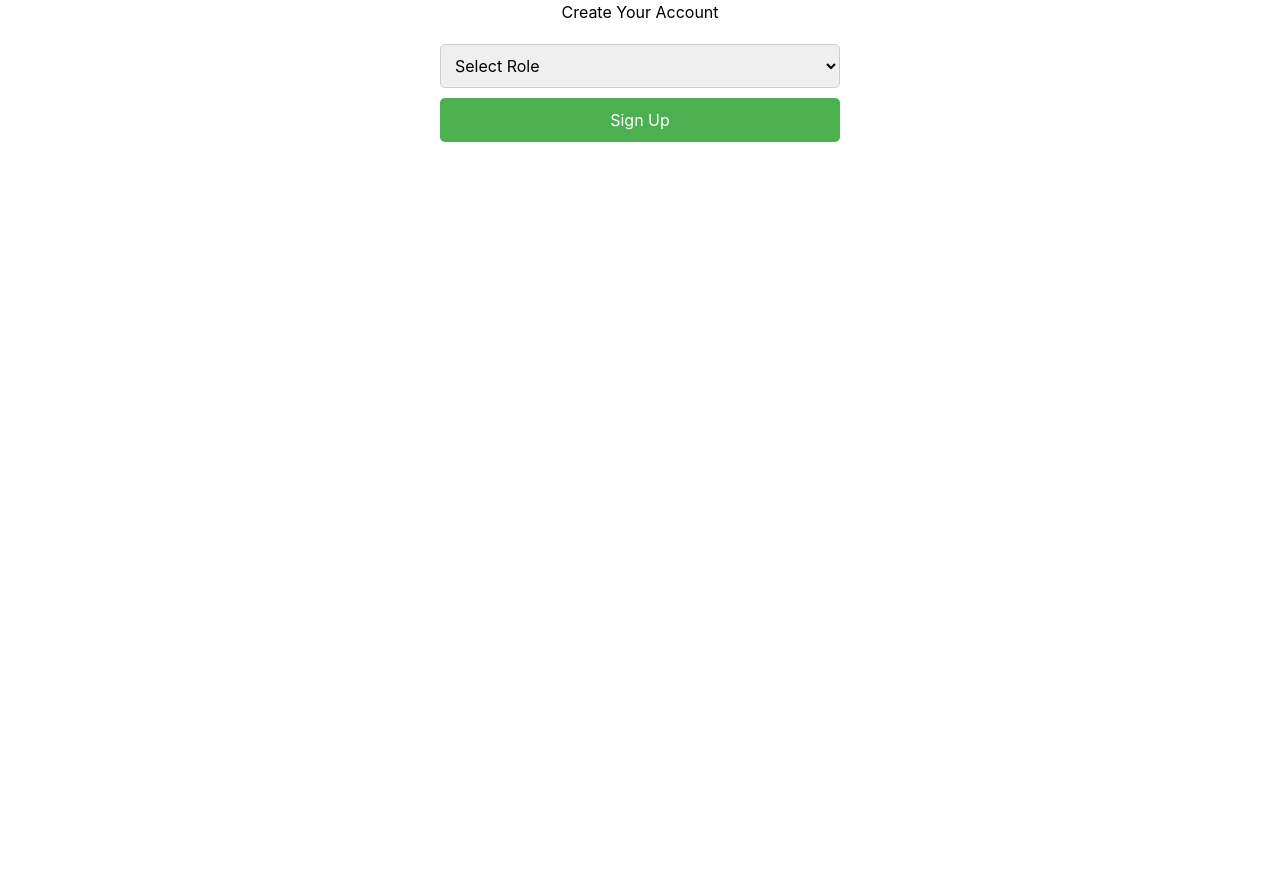
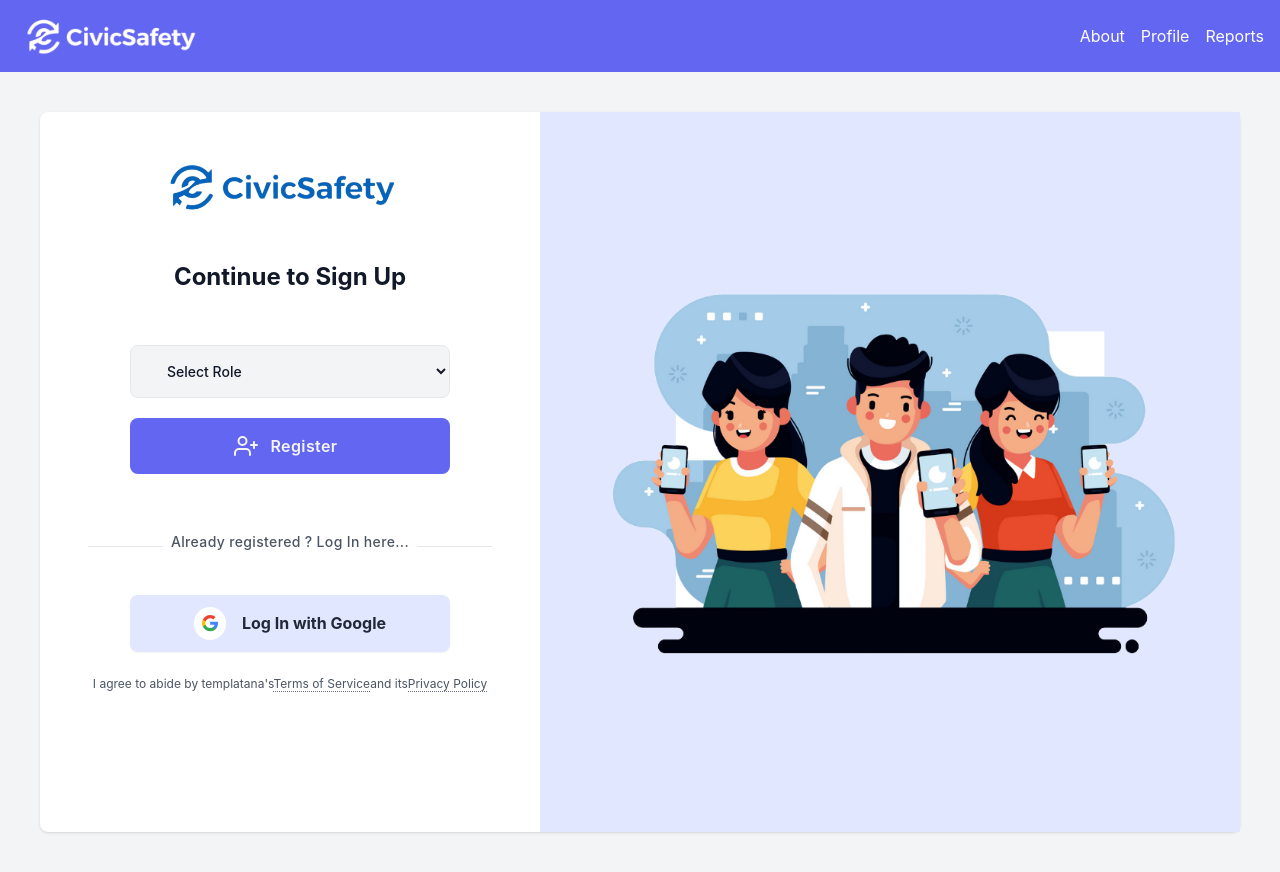
Before and after one commit to AYUSHSAHU2004/Electro-Hack, a React (Create React App) app in the folder front/: page /SignUp in a window 1280 px wide. Before the commit the page ends 800 px from the top, so only its background shows below. Built offline with nearby package versions, Linux system fonts and the light colour scheme; no server answers.

Commit message:
signUp page ui updated

```diff
--- a/front/src/App.js
+++ b/front/src/App.js
@@ -6,6 +6,7 @@
 import Login from './Pages/Login/Login';
 import SignUp from './Pages/SignUp/SignUp';
 import Home from './Pages/Home/Home';
+import Navbar from './components/Navbar';
 
 const App = () => {
   const [user, setUser] = useState(null);
@@ -55,9 +56,11 @@
     return () => unsubscribe();
   }, []);
 
-
+  const [isLoggedIn, setIsLoggedIn] = useState(true);
+   const [userRole, setUserRole] =useState('Public');
   return (
     <Router>
+      <Navbar isLoggedIn={isLoggedIn} userRole={userRole}/>
       <Routes>
         <Route
           path="/"
--- a/front/src/Pages/SignUp/SignUp.jsx
+++ b/front/src/Pages/SignUp/SignUp.jsx
@@ -1,68 +1,68 @@
-import React, { useState } from 'react';
-import axios from 'axios';
-import { signInWithPopup } from 'firebase/auth';
-import { auth, googleProvider } from '../../firebase/firebase';
-import { motion } from 'framer-motion';
+import React, { useState } from "react";
+import axios from "axios";
+import { signInWithPopup } from "firebase/auth";
+import { auth, googleProvider } from "../../firebase/firebase";
 
-const SignUp = ({onLogin}) => {
-  const [role, setRole] = useState('');
-  const [email, setEmail] = useState('');
-  const [phoneNumber, setPhoneNumber] = useState('');
-  const [location, setLocation] = useState('');
-  const [department, setDepartment] = useState('');
-  const [error, setError] = useState('');
-  const [success, setSuccess] = useState('');
-
-  const [PublicState, setPublicState] = useState({ email: '', phoneNumber: '' });
-  const [AuthorityState, setAuthorityState] = useState({ email: '', phoneNumber: '', location: '', department: '' });
+const SignUp = ({ onLogin }) => {
+  const [role, setRole] = useState("");
+  const [PublicState, setPublicState] = useState({ phoneNumber: "" });
+  const [AuthorityState, setAuthorityState] = useState({
+    phoneNumber: "",
+    location: "",
+    department: "",
+  });
+  const [error, setError] = useState("");
+  const [success, setSuccess] = useState("");
 
   const handleSubmit = async (e) => {
     e.preventDefault();
-    setError('');
-    setSuccess('');
+    setError("");
+    setSuccess("");
 
     // Retrieve the email from localStorage
 
     try {
       const result = await signInWithPopup(auth, googleProvider);
       const user = result.user;
-      localStorage.setItem("user",user.email);
+      localStorage.setItem("user", user.email);
       onLogin(user);
-      if (role === 'Public') {
+      if (role === "Public") {
+        localStorage.setItem("role", "PUBLIC");
         // Send POST request to Public SignUp endpoint
-        const response = await axios.post('http://localhost:5000/users/SignUpPublic', {
+        const response = await axios.post(
+          "http://localhost:5000/users/SignUpPublic",
+          {
             email: user.email, // Include email from localStorage
             phoneNumber: PublicState.phoneNumber, // Include phone number from the form
-        });
+          }
+        );
 
         if (response.status === 201) {
-          setSuccess('Successfully registered as Public!');
-          setPublicState({ phoneNumber: '' }); // Resetting fields after successful registration
+          setSuccess("Successfully registered as Public!");
+          setPublicState({ phoneNumber: "" }); // Resetting fields after successful registration
         }
-      } else if (role === 'Authority') {
+      } else if (role === "Authority") {
+        localStorage.setItem("role", "AUTHORITY");
         // Send POST request to Authority SignUp endpoint
-        const response = await axios.post('http://localhost:5000/users/SignUpAuthority', {
+        const response = await axios.post(
+          "http://localhost:5000/users/SignUpAuthority",
+          {
             email: user.email, // Include email from localStorage
             phoneNumber: AuthorityState.phoneNumber, // Include phone number from the form
             Location: AuthorityState.location, // Include location from the form
             Department: AuthorityState.department, // Include department from the form
-        });
+          }
+        );
 
         if (response.status === 201) {
-          setSuccess('Successfully registered as Authority!');
-          setAuthorityState({ phoneNumber: '', location: '', department: '' }); // Resetting fields after successful registration
+          setSuccess("Successfully registered as Authority!");
+          setAuthorityState({ phoneNumber: "", location: "", department: "" }); // Resetting fields after successful registration
         }
       }
     } catch (error) {
-      console.error('Error during user registration:', error);
-      setError('Registration failed. Please try again.');
+      console.error("Error during user registration:", error);
+      setError("Registration failed. Please try again.");
     }
-  };
-
-
-
-  const handleRoleChange = (e) => {
-    setRole(e.target.value);
   };
 
   const handlePublicInputChange = (e) => {
@@ -81,180 +81,160 @@
     }));
   };
 
-  // Animation variants
-  const containerVariants = {
-    hidden: { opacity: 0, scale: 0.9, y: 50 },
-    visible: { opacity: 1, scale: 1, y: 0, transition: { duration: 0.5 } },
-  };
-
-  const buttonVariants = {
-    hover: { scale: 1.1, boxShadow: '0px 0px 8px rgba(0, 0, 0, 0.3)' },
-    tap: { scale: 0.95 },
+  const handleRoleChange = (event) => {
+    setRole(event.target.value);
   };
 
   return (
-    <motion.div
-      initial="hidden"
-      animate="visible"
-      variants={containerVariants}
-      style={{ display: 'flex', flexDirection: 'column', alignItems: 'center' }}
-    >
-      <motion.h2
-        initial={{ y: -10, opacity: 0 }}
-        animate={{ y: 0, opacity: 1, transition: { duration: 0.3 } }}
-      >
-        Create Your Account
-      </motion.h2>
-      <form
-        onSubmit={handleSubmit}
-        style={{
-          marginTop: '20px',
-          width: '100%',
-          maxWidth: '400px',
-          display: 'flex',
-          flexDirection: 'column',
-        }}
-      >
-        {/* Role Selection */}
+    <div className="min-h-screen bg-gray-100 text-gray-900 flex justify-center">
+      <div className="max-w-screen-xl m-0 sm:m-10 bg-white shadow sm:rounded-lg flex justify-center flex-1">
+        <div className="lg:w-1/2 xl:w-5/12 p-6 sm:p-12">
+          <div>
+            <img
+              src="civic safty long.png"
+              className="w-2/3 h-auto mx-auto object-cover object-center"
+              alt="Logo"
+            />
+          </div>
+          <div className="mt-12 flex flex-col items-center">
+            <h1 className="text-xl xl:text-2xl font-bold">
+              Continue to Sign Up
+            </h1>
+            <div className="w-full flex-1 mt-8">
+              <div className="mx-auto max-w-xs">
                 <select
+                  className="w-full px-8 py-4 rounded-lg font-medium bg-gray-100 border border-gray-200 placeholder-gray-500 text-sm focus:outline-none focus:border-gray-400 focus:bg-white mt-5"
                   value={role}
                   onChange={handleRoleChange}
-          required
-          style={{
-            width: '100%',
-            padding: '10px',
-            marginBottom: '10px',
-            fontSize: '16px',
-            borderRadius: '5px',
-            border: '1px solid #ccc',
-          }}
                 >
-          <option value="">Select Role</option>
+                  <option value="" disabled>
+                    Select Role
+                  </option>
                   <option value="Public">Public</option>
                   <option value="Authority">Authority</option>
                 </select>
 
-        {/* Public Role Inputs */}
-        {role === 'Public' && (
-          <>
+                {role === "Public" && (
                   <input
-              type="text"
                     name="phoneNumber"
-              placeholder="Enter your phone number"
                     value={PublicState.phoneNumber}
                     onChange={handlePublicInputChange}
                     required
-              style={{
-                width: '100%',
-                padding: '10px',
-                marginBottom: '10px',
-                fontSize: '16px',
-                borderRadius: '5px',
-                border: '1px solid #ccc',
-              }}
+                    className="w-full px-8 py-4 rounded-lg font-medium bg-gray-100 border border-gray-200 placeholder-gray-500 text-sm focus:outline-none focus:border-gray-400 focus:bg-white mt-5"
+                    type="text"
+                    placeholder="Enter your phone number"
+                  />
+                )}
+
+                {role === "Authority" && (
+                  <>
+                    <input
+                      name="phoneNumber"
+                      value={AuthorityState.phoneNumber}
+                      onChange={handleAuthorityInputChange}
+                      required
+                      className="w-full px-8 py-4 rounded-lg font-medium bg-gray-100 border border-gray-200 placeholder-gray-500 text-sm focus:outline-none focus:border-gray-400 focus:bg-white mt-5"
+                      type="text"
+                      placeholder="Enter your phone number"
+                    />
+                    <input
+                      name="location"
+                      value={AuthorityState.location}
+                      onChange={handleAuthorityInputChange}
+                      required
+                      className="w-full px-8 py-4 rounded-lg font-medium bg-gray-100 border border-gray-200 placeholder-gray-500 text-sm focus:outline-none focus:border-gray-400 focus:bg-white mt-5"
+                      type="text"
+                      placeholder="Enter your location"
+                    />
+                    <input
+                      name="department"
+                      value={AuthorityState.department}
+                      onChange={handleAuthorityInputChange}
+                      required
+                      className="w-full px-8 py-4 rounded-lg font-medium bg-gray-100 border border-gray-200 placeholder-gray-500 text-sm focus:outline-none focus:border-gray-400 focus:bg-white mt-5"
+                      type="text"
+                      placeholder="Enter your department"
                     />
                   </>
                 )}
 
-        {/* Authority Role Inputs */}
-        {role === 'Authority' && (
-          <>
-            <input
-              type="text"
-              name="phoneNumber"
-              placeholder="Enter your phone number"
-              value={AuthorityState.phoneNumber}
-              onChange={handleAuthorityInputChange}
-              required
-              style={{
-                width: '100%',
-                padding: '10px',
-                marginBottom: '10px',
-                fontSize: '16px',
-                borderRadius: '5px',
-                border: '1px solid #ccc',
-              }}
+                <button
+                  onClick={handleSubmit}
+                  className="mt-5 tracking-wide font-semibold bg-indigo-500 text-gray-100 w-full py-4 rounded-lg hover:bg-indigo-700 transition-all duration-300 ease-in-out flex items-center justify-center focus:shadow-outline focus:outline-none"
+                >
+                  <svg
+                    className="w-6 h-6 -ml-2"
+                    fill="none"
+                    stroke="currentColor"
+                    strokeWidth="2"
+                    strokeLinecap="round"
+                    strokeLinejoin="round"
+                  >
+                    <path d="M16 21v-2a4 4 0 00-4-4H5a4 4 0 00-4 4v2" />
+                    <circle cx="8.5" cy="7" r="4" />
+                    <path d="M20 8v6M23 11h-6" />
+                  </svg>
+                  <span className="ml-3">Register</span>
+                </button>
+              </div>
+              <div className="my-12 border-b text-center">
+                <div className="leading-none px-2 inline-block text-sm text-gray-600 tracking-wide font-medium bg-white transform translate-y-1/2">
+                  Already registered ? Log In here...
+                </div>
+              </div>
+
+              <div className="flex flex-col items-center">
+                <button className="w-full max-w-xs font-bold shadow-sm rounded-lg py-3 bg-indigo-100 text-gray-800 flex items-center justify-center transition-all duration-300 ease-in-out focus:outline-none hover:shadow focus:shadow-sm focus:shadow-outline">
+                  <div className="bg-white p-2 rounded-full">
+                    <svg className="w-4" viewBox="0 0 533.5 544.3">
+                      <path
+                        d="M533.5 278.4c0-18.5-1.5-37.1-4.7-55.3H272.1v104.8h147c-6.1 33.8-25.7 63.7-54.4 82.7v68h87.7c51.5-47.4 81.1-117.4 81.1-200.2z"
+                        fill="#4285f4"
                       />
-            <input
-              type="text"
-              name="location"
-              placeholder="Enter your location"
-              value={AuthorityState.location}
-              onChange={handleAuthorityInputChange}
-              required
-              style={{
-                width: '100%',
-                padding: '10px',
-                marginBottom: '10px',
-                fontSize: '16px',
-                borderRadius: '5px',
-                border: '1px solid #ccc',
-              }}
+                      <path
+                        d="M272.1 544.3c73.4 0 135.3-24.1 180.4-65.7l-87.7-68c-24.4 16.6-55.9 26-92.6 26-71 0-131.2-47.9-152.8-112.3H28.9v70.1c46.2 91.9 140.3 149.9 243.2 149.9z"
+                        fill="#34a853"
                       />
-            <input
-              type="text"
-              name="department"
-              placeholder="Enter your department"
-              value={AuthorityState.department}
-              onChange={handleAuthorityInputChange}
-              required
-              style={{
-                width: '100%',
-                padding: '10px',
-                marginBottom: '10px',
-                fontSize: '16px',
-                borderRadius: '5px',
-                border: '1px solid #ccc',
-              }}
+                      <path
+                        d="M119.3 324.3c-11.4-33.8-11.4-70.4 0-104.2V150H28.9c-38.6 76.9-38.6 167.5 0 244.4l90.4-70.1z"
+                        fill="#fbbc04"
                       />
-          </>
-        )}
-
-        {error && (
+                      <path
+                        d="M272.1 107.7c38.8-.6 76.3 14 104.4 40.8l77.7-77.7C405 24.6 339.7-.8 272.1 0 169.2 0 75.1 58 28.9 150l90.4 70.1c21.5-64.5 81.8-112.4 152.8-112.4z"
+                        fill="#ea4335"
+                      />
+                    </svg>
+                  </div>
+                  <span className="ml-4">Log In with Google</span>
+                </button>
+                <p className="mt-6 text-xs text-gray-600 text-center">
+                  I agree to abide by templatana's
+                  <a
+                    href="#"
+                    className="border-b border-gray-500 border-dotted"
+                  >
+                    Terms of Service
+                  </a>
+                  and its
+                  <a
+                    href="#"
+                    className="border-b border-gray-500 border-dotted"
+                  >
+                    Privacy Policy
+                  </a>
+                </p>
+              </div>
+            </div>
+          </div>
+        </div>
+        <div className="flex-1 bg-indigo-100 text-center hidden lg:flex">
           <div
-            style={{
-              color: 'red',
-              marginBottom: '10px',
-              fontSize: '14px',
-              textAlign: 'center',
-            }}
-          >
-            {error}
+            className="m-12 xl:m-16 w-full bg-contain bg-center bg-no-repeat"
+            style={{ backgroundImage: "url('cover1.png')" }}
+          />
         </div>
-        )}
-        {success && (
-          <div
-            style={{
-              color: 'green',
-              marginBottom: '10px',
-              fontSize: '14px',
-              textAlign: 'center',
-            }}
-          >
-            {success}
       </div>
-        )}
-
-        <motion.button
-          type="submit"
-          variants={buttonVariants}
-          whileHover="hover"
-          whileTap="tap"
-          style={{
-            width: '100%',
-            padding: '10px',
-            fontSize: '16px',
-            borderRadius: '5px',
-            cursor: 'pointer',
-            backgroundColor: '#4CAF50',
-            color: 'white',
-            border: 'none',
-          }}
-        >
-          Sign Up
-        </motion.button>
-      </form>
-    </motion.div>
+    </div>
   );
 };
 
--- /dev/null
+++ b/front/src/components/Navbar.jsx
@@ -0,0 +1,64 @@
+import React, { useState } from 'react';
+import { Link } from 'react-router-dom';
+
+const Navbar = ({ isLoggedIn, userRole }) => {
+  const [isMenuOpen, setIsMenuOpen] = useState(false);
+
+  return (
+    <nav className="bg-indigo-500 p-4">
+      <div className="flex justify-between items-center">
+        <div className="flex items-center">
+          <img src="civic safty long.png" alt="Logo" className="h-10 mr-4 invert-[1] brightness-0" />
+        </div>
+        <div className="hidden md:flex space-x-4">
+          <Link to="/about" className="text-white hover:text-gray-300">About</Link>
+          {isLoggedIn ? (
+            userRole === 'Public' ? (
+              <>
+                <Link to="/profile" className="text-white hover:text-gray-300">Profile</Link>
+                <Link to="/reports" className="text-white hover:text-gray-300">Reports</Link>
+              </>
+            ) : userRole === 'Authority' ? (
+              <>
+                <Link to="/dashboard" className="text-white hover:text-gray-300">Dashboard</Link>
+                <Link to="/manage-reports" className="text-white hover:text-gray-300">Manage Reports</Link>
+              </>
+            ) : null
+          ) : (
+            <Link to="/login" className="text-white hover:text-gray-300">Log Out</Link>
+          )}
+        </div>
+        <button
+          className="md:hidden text-white focus:outline-none"
+          onClick={() => setIsMenuOpen(!isMenuOpen)}
+        >
+          <svg className="h-8 w-8" fill="none" stroke="currentColor" viewBox="0 0 24 24" xmlns="http://www.w3.org/2000/svg">
+            <path strokeLinecap="round" strokeLinejoin="round" strokeWidth="2" d="M4 6h16M4 12h16M4 18h16"></path>
+          </svg>
+        </button>
+      </div>
+      {isMenuOpen && (
+        <div className="md:hidden">
+          <Link to="/about" className="block text-white py-2">About</Link>
+          {isLoggedIn ? (
+            userRole === 'Public' ? (
+              <>
+                <Link to="/profile" className="block text-white py-2">Profile</Link>
+                <Link to="/reports" className="block text-white py-2">Reports</Link>
+              </>
+            ) : userRole === 'Authority' ? (
+              <>
+                <Link to="/dashboard" className="block text-white py-2">Dashboard</Link>
+                <Link to="/manage-reports" className="block text-white py-2">Manage Reports</Link>
+              </>
+            ) : null
+          ) : (
+            <Link to="/login" className="block text-white py-2">Login</Link>
+          )}
+        </div>
+      )}
+    </nav>
+  );
+};
+
+export default Navbar;
```
Also changed, not shown: front/src/Pages/Home/Home.jsx (+65 -4 lines), 1 other file (tests, documents, lock files or other folders). Lines whose indentation alone changed are shown as unchanged.
